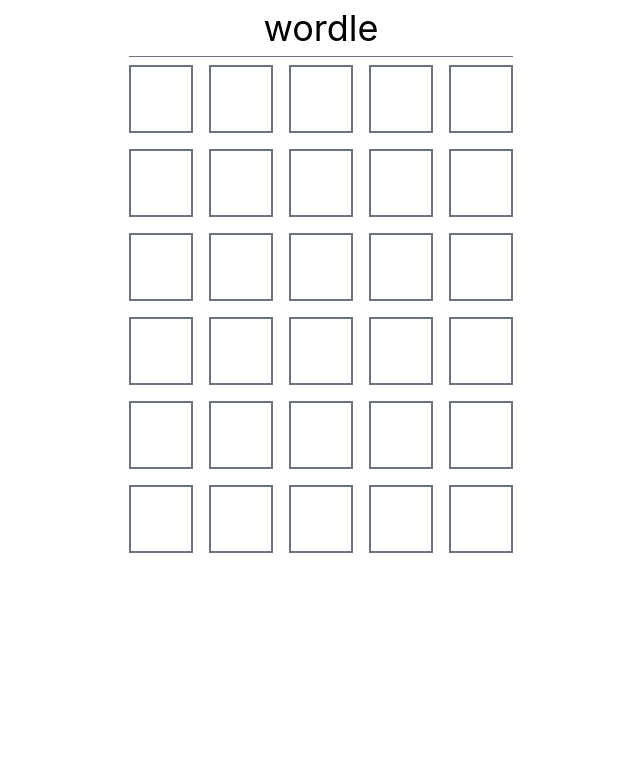
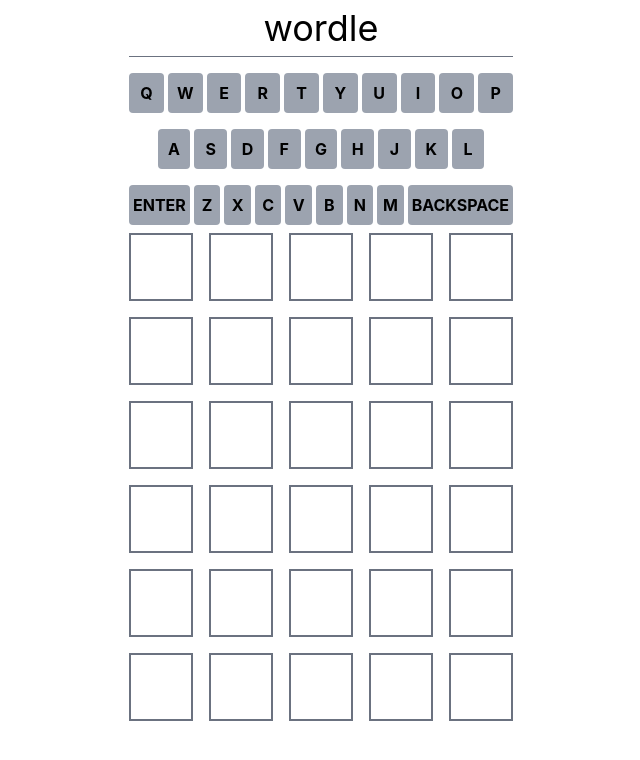
Before and after one commit to nexxeln/nexdle, a React (Vite) app: page / in a window 1280 px wide. Shown: the top 760 px of the page, without its empty margins (319-959 px from the left). Built offline with nearby package versions, Linux system fonts and the light colour scheme.

Commit message:
add functional keyboard

```diff
--- a/src/App.tsx
+++ b/src/App.tsx
@@ -4,10 +4,11 @@
 import { useEffect, useState } from "react";
 import { usePrevious } from "./hooks/usePrevious";
 import { isValidWord, LETTER_LENGTH } from "./word-utils";
+import Keyboard from "./components/Keyboard";
 
 const App = () => {
   const state = useStore();
-  const [guess, setGuess] = useGuess();
+  const [guess, setGuess, addGuessLetter] = useGuess();
   const addGuess = useStore((s) => s.addGuess);
   const previousGuess = usePrevious(guess);
   const [showInvalidGuess, setInvalidGuess] = useState(false);
@@ -54,6 +55,12 @@
         <h1 className="text-4xl text-center">wordle</h1>
       </header>
 
+      <Keyboard
+        onClick={(letter) => {
+          addGuessLetter(letter);
+        }}
+      />
+
       <main className="grid grid-rows-6 gap-4">
         {rows.map(({ guess, result }, index) => (
           <WordRow
--- /dev/null
+++ b/src/components/Keyboard.tsx
@@ -0,0 +1,80 @@
+import { useStore } from "../storage";
+import { LetterState } from "../word-utils";
+
+interface KeyboardProps {
+  onClick: (key: string) => void;
+}
+export default function Keyboard({ onClick: onClickProps }: KeyboardProps) {
+  const keyboardLetterState = useStore((s) => s.keyboardLetterState);
+
+  const onClick = (e: React.MouseEvent<HTMLButtonElement>) => {
+    const { textContent, innerHTML } = e.currentTarget;
+
+    let returnProps = textContent!;
+    if (textContent !== innerHTML) {
+      returnProps = "Backspace";
+    }
+
+    onClickProps(returnProps);
+  };
+  return (
+    <div className={`flex flex-col`}>
+      {keyboardKeys.map((keyboardRow, rowIndex) => (
+        <div key={rowIndex} className="flex justify-center my-2 space-x-1">
+          {keyboardRow.map((key, index) => {
+            let styles = "rounded font-bold uppercase flex-1 py-2";
+
+            const letterState = keyStateStyles[keyboardLetterState[key]];
+
+            if (letterState) {
+              styles += " text-white px-1 " + letterState;
+            } else if (key !== "") {
+              styles += " bg-gray-400";
+            }
+
+            if (key === "") {
+              styles += " pointer-events-none";
+            } else {
+              styles += " px-1";
+            }
+
+            return (
+              <button onClick={onClick} key={key + index} className={styles}>
+                {key === "delete" ? backspace : key}
+              </button>
+            );
+          })}
+        </div>
+      ))}
+    </div>
+  );
+}
+
+const keyStateStyles = {
+  [LetterState.Miss]: "bg-gray-600",
+  [LetterState.Present]: "bg-yellow-500",
+  [LetterState.Match]: "bg-green-500"
+};
+
+const keyboardKeys = [
+  ["q", "w", "e", "r", "t", "y", "u", "i", "o", "p"],
+  ["", "a", "s", "d", "f", "g", "h", "j", "k", "l", ""],
+  ["Enter", "z", "x", "c", "v", "b", "n", "m", "Backspace"]
+];
+
+const backspace = (
+  <svg
+    xmlns="http://www.w3.org/2000/svg"
+    className="w-6 h-6"
+    fill="none"
+    viewBox="0 0 24 24"
+    stroke="currentColor"
+  >
+    <path
+      strokeLinecap="round"
+      strokeLinejoin="round"
+      strokeWidth="1.5"
+      d="M12 14l2-2m0 0l2-2m-2 2l-2-2m2 2l2 2M3 12l6.414 6.414a2 2 0 001.414.586H19a2 2 0 002-2V7a2 2 0 00-2-2h-8.172a2 2 0 00-1.414.586L3 12z"
+    ></path>
+  </svg>
+);
--- a/src/hooks/useGuess.tsx
+++ b/src/hooks/useGuess.tsx
@@ -1,21 +1,22 @@
-import { usePrevious } from "./usePrevious";
-import { useState, useEffect, useRef } from "react";
-import { useStore } from "../storage";
+import { useState, useEffect } from "react";
 import { LETTER_LENGTH } from "../word-utils";
 
-export function useGuess() {
+export function useGuess(): [
+  string,
+  React.Dispatch<React.SetStateAction<string>>,
+  (letter: string) => void
+] {
   const guessState = useState("");
   const [guess, setGuess] = guessState;
 
-  const handleKeyDown = (e: KeyboardEvent) => {
+  const addGuessLetter = (letter: string) => {
     setGuess((currentGuess) => {
-      let letter = e.key;
       const newGuess =
         letter.length === 1 && currentGuess.length !== LETTER_LENGTH
           ? currentGuess + letter
           : currentGuess;
 
-      switch (e.key) {
+      switch (letter) {
         case "Backspace":
           return newGuess.slice(0, -1);
 
@@ -33,11 +34,16 @@
     });
   };
 
+  const handleKeyDown = (e: KeyboardEvent) => {
+    let letter = e.key;
+    addGuessLetter(letter);
+  };
+
   useEffect(() => {
     document.addEventListener("keydown", handleKeyDown);
     return () => {
       document.removeEventListener("keydown", handleKeyDown);
     };
   }, []);
-  return guessState;
+  return [guess, setGuess, addGuessLetter];
 }
--- a/src/storage.ts
+++ b/src/storage.ts
@@ -13,6 +13,7 @@
   answer: string;
   rows: GuessRow[];
   gameState: "playing" | "won" | "lost";
+  keyboardLetterState: { [letter: string]: LetterState };
   addGuess: (guess: string) => void;
   newGame: (initialGuess?: string[]) => void;
 }
@@ -27,8 +28,28 @@
 
         const rows = [...get().rows, { guess, result }];
 
+        const keyboardLetterState = get().keyboardLetterState;
+        result.forEach((r, index) => {
+          const resultGuessLetter = guess[index];
+
+          const currentLetterState = keyboardLetterState[resultGuessLetter];
+
+          switch (currentLetterState) {
+            case LetterState.Match:
+              break;
+            case LetterState.Present:
+              if (r === LetterState.Miss) {
+                break;
+              }
+            default:
+              keyboardLetterState[resultGuessLetter] = r;
+              break;
+          }
+        });
+
         set(() => ({
           rows,
+          keyboardLetterState: keyboardLetterState,
           gameState: didWin
             ? "won"
             : rows.length === GUESS_LENGTH
@@ -40,12 +61,14 @@
       return {
         answer: getRandomWord(),
         rows: [],
+        keyboardLetterState: {},
         gameState: "playing",
         addGuess,
         newGame: (initialRows = []) => {
           set({
             answer: getRandomWord(),
             rows: [],
+            keyboardLetterState: {},
             gameState: "playing"
           });
 
```
